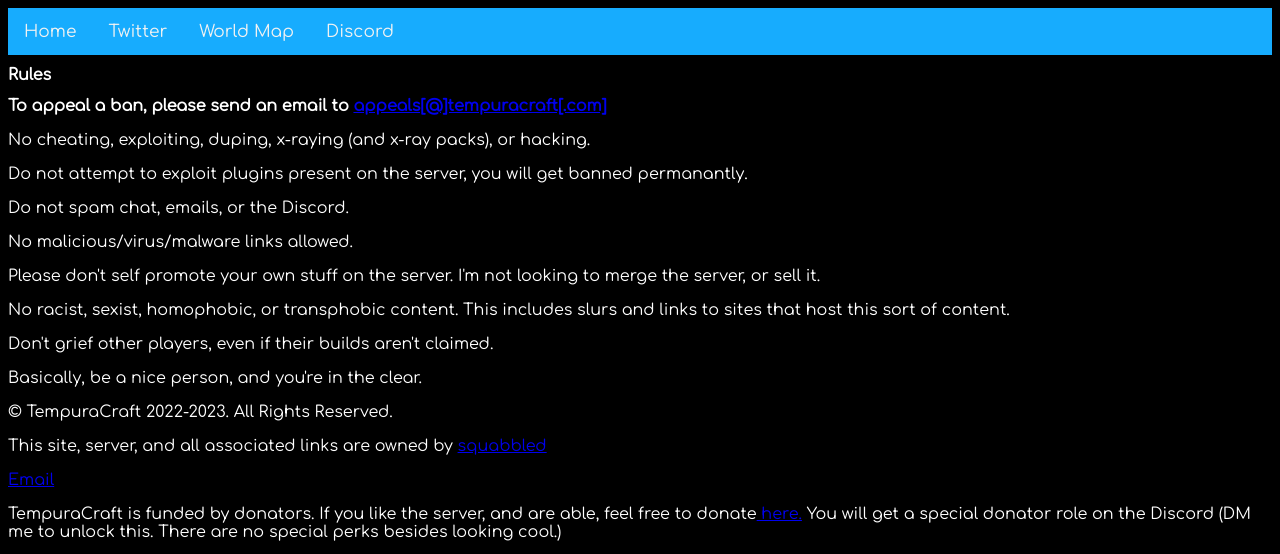
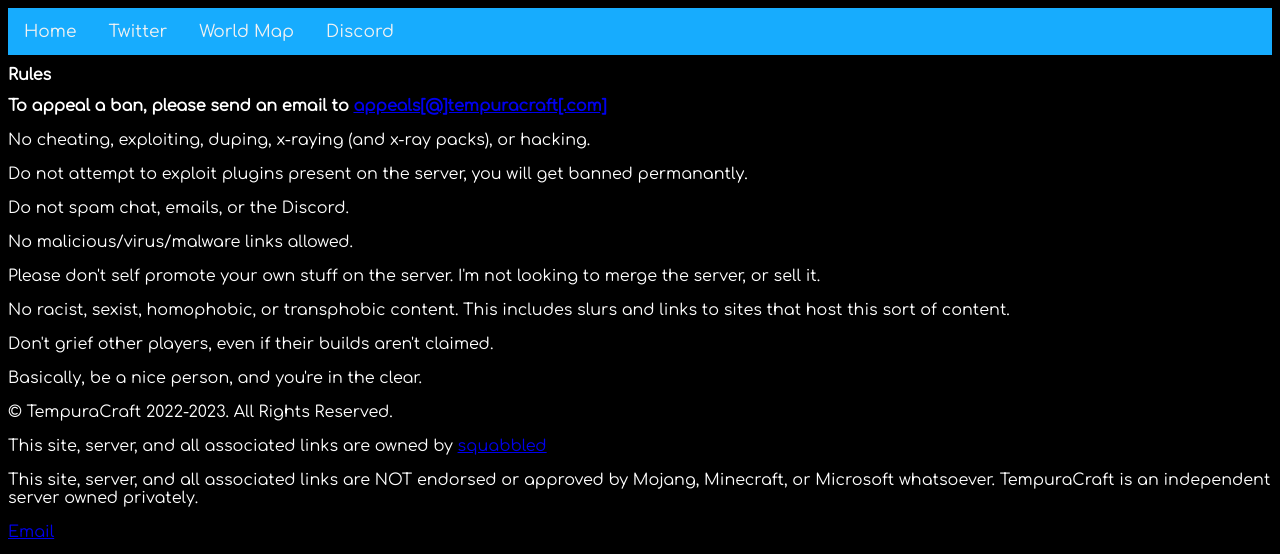
Before and after one commit to squabbled/tempuracraft.github.io, a plain HTML site: page rules.html in a window 1280 px wide. Shown: the top 554 px of the page. Drawn offline with Linux system fonts and the light colour scheme.

Commit message:
independance

```diff
--- a/rules.html
+++ b/rules.html
@@ -41,6 +41,7 @@
 <footer>
     <p>© TempuraCraft 2022-2023. All Rights Reserved.</p>
     <p>This site, server, and all associated links are owned by <a href=https://www.squabbled.net>squabbled</a></p>
+		<p>This site, server, and all associated links are NOT endorsed or approved by Mojang, Minecraft, or Microsoft whatsoever. TempuraCraft is an independent server owned privately.</p>
     <a href="mailto:c&#099;&#111;&#110;&#116;&#097;&#099;&#116;&#064;&#116;&#101;&#109;&#112;&#117;&#114;&#097;&#099;&#114;&#097;&#102;&#116;&#046;&#099;&#111;&#109;">Email</a>
 	<p>TempuraCraft is funded by donators. If you like the server, and are able, feel free to donate<a href="https://cash.app/$squabbled"> here.</a> You will get a special donator role on the Discord (DM me to unlock this. There are no special perks besides looking cool.)</p>
 	<p>Thanks to these donators! PutoaduhCraft</p>
```
Also changed, not shown: index.html (+1 -0 lines), worldmap.html (+1 -0 lines).
